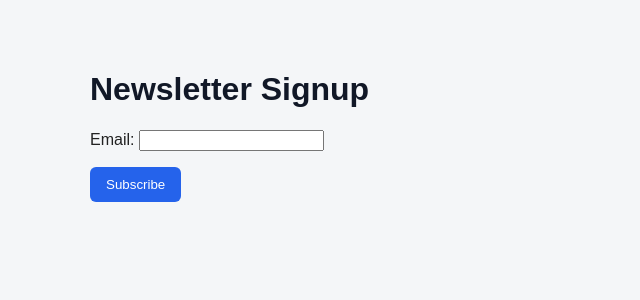
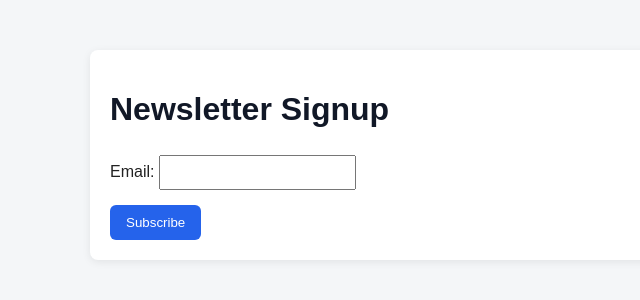
Before and after one commit to GabeColetta24/gamegear_store, a Django app: page /newsletter/ in a window 1280 px wide. Shown: the part 50-350 px from the top of the page, without its empty margins (0-640 px from the left). Run offline with Django 4.2, Linux system fonts and the light colour scheme.

Commit message:
Improve styling across authentication and newsletter pages

```diff
--- a/newsletter/templates/newsletter/newsletter_signup.html
+++ b/newsletter/templates/newsletter/newsletter_signup.html
@@ -2,18 +2,21 @@
 
 {% block content %}
 
-<!-- Newsletter signup heading -->
-<h1>Newsletter Signup</h1>
+<div class="product-card">
 
-<!-- Newsletter signup form -->
-<form method="POST">
+    <!-- Page heading -->
+    <h1>Newsletter Signup</h1>
 
-    {% csrf_token %}
+    <!-- Newsletter signup form -->
+    <form method="POST">
+        {% csrf_token %}
 
-    {{ form.as_p }}
+        {{ form.as_p }}
 
-    <button type="submit">Subscribe</button>
+        <!-- Submit button -->
+        <button type="submit" class="button">Subscribe</button>
+    </form>
 
-</form>
+</div>
 
 {% endblock %}
--- a/products/templates/products/register.html
+++ b/products/templates/products/register.html
@@ -1,6 +1,8 @@
 {% extends 'base.html' %}
 
 {% block content %}
+
+<div class="product-card">
 
     <!-- Register page heading -->
     <h1>Register</h1>
@@ -12,8 +14,10 @@
 
         {{ form.as_p }}
 
-    <button type="submit">Register</button>
+        <button type="submit" class="button">Register</button>
 
     </form>
 
+</div>
+
 {% endblock %}
--- a/static/css/style.css
+++ b/static/css/style.css
@@ -74,3 +74,13 @@ button {
 button:hover {
     background-color: #1d4ed8;
 }
+
+/* Form styling */
+form p {
+    margin-bottom: 15px;
+}
+
+input {
+    padding: 8px;
+    margin-top: 5px;
+}
--- a/templates/registration/login.html
+++ b/templates/registration/login.html
@@ -1,6 +1,8 @@
 {% extends 'base.html' %}
 
 {% block content %}
+
+<div class="product-card">
 
     <!-- Login page heading -->
     <h1>Login</h1>
@@ -12,8 +14,10 @@
 
         {{ form.as_p }}
 
-    <button type="submit">Login</button>
+        <button type="submit" class="button">Login</button>
 
     </form>
 
+</div>
+
 {% endblock %}
```
Also changed, not shown: db.sqlite3. Lines whose indentation alone changed are shown as unchanged.
